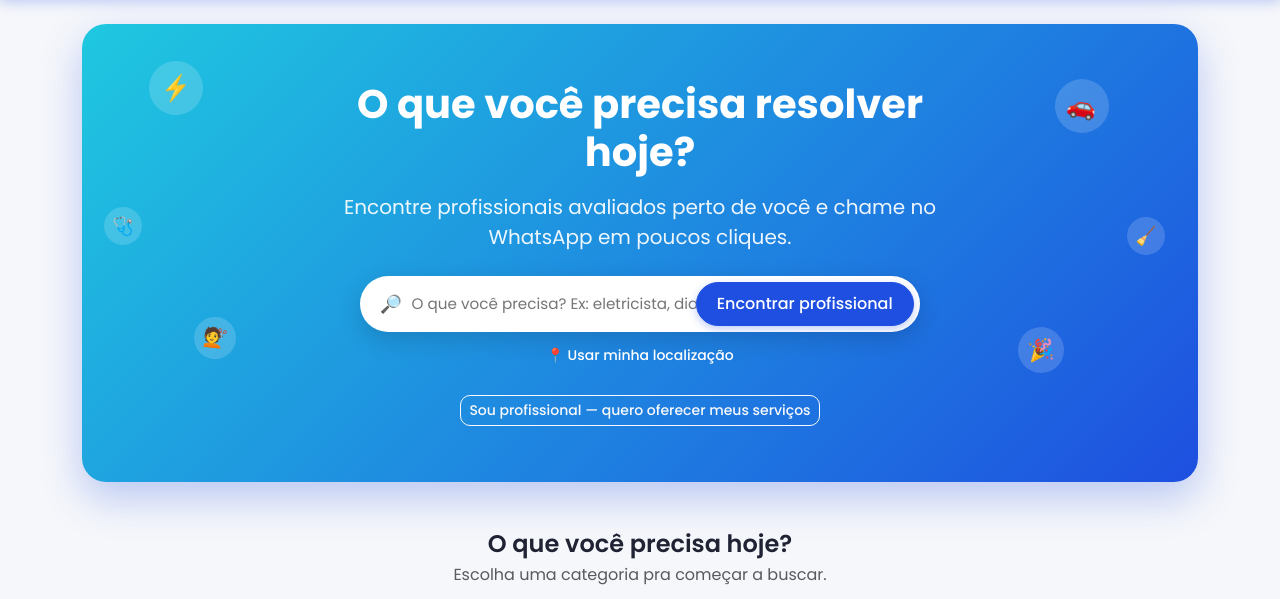
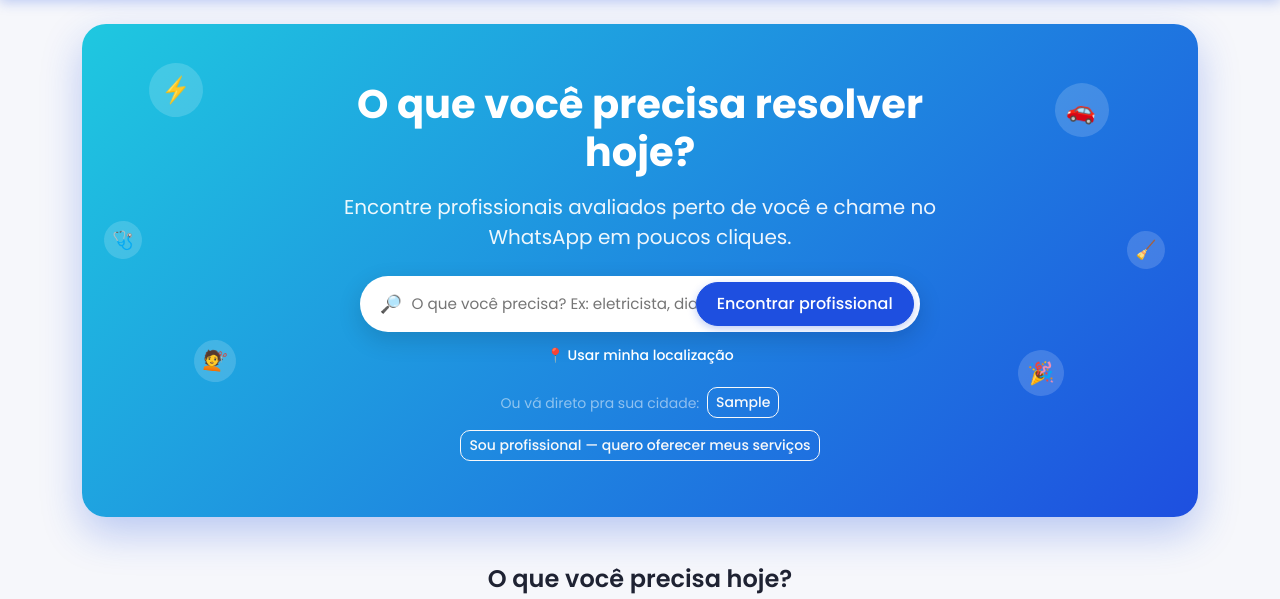
Before and after one commit to hermanoocardoso/servico-cidade, a FastAPI app: page / in a window 1280 px wide. Shown: the part 56-655 px from the top of the page. Run offline with FastAPI, Linux system fonts and the light colour scheme; tables that the repository leaves empty hold one stand-in row (values such as "Sample post"); some libraries are stand-ins or nearby versions.

Commit message:
Adiciona atalhos de cidade pra nao depender de geolocalizacao imprecisa
A localizacao do navegador (sobretudo sem GPS de hardware, como em
notebook) pode errar por centenas de km e isso nao da pra corrigir via
codigo -- quem decide a precisao e o sistema operacional. Como
alternativa confiavel, mostra na home e no catalogo botoes com as
cidades que ja tem profissionais cadastrados, pra buscar com um clique
sem depender de deteccao nenhuma.

```diff
--- a/app/main.py
+++ b/app/main.py
@@ -218,6 +218,27 @@ CATEGORIAS_DESTAQUE_LANDING = [
 # Catálogo (página inicial)
 # ---------------------------------------------------------------------------
 
+def cidades_mais_ativas(db: Session, limite: int = 6) -> list[str]:
+    """Cidades com mais profissionais cadastrados, pra oferecer como atalho
+    de clique — pra quem não quer (ou não confia n)a localização automática
+    do navegador (GPS de notebook/rede errando é comum, e o site não tem
+    como controlar isso)."""
+    linhas = (
+        db.query(models.ProfessionalProfile.cidade)
+        .filter(
+            models.ProfessionalProfile.aprovado == True,  # noqa: E712
+            models.ProfessionalProfile.ativo == True,  # noqa: E712
+            models.ProfessionalProfile.cidade.isnot(None),
+            models.ProfessionalProfile.cidade != "",
+        )
+        .group_by(models.ProfessionalProfile.cidade)
+        .order_by(func.count(models.ProfessionalProfile.id).desc())
+        .limit(limite)
+        .all()
+    )
+    return [linha[0] for linha in linhas]
+
+
 @app.get("/")
 def catalogo(
     request: Request,
@@ -247,9 +268,14 @@ def catalogo(
             if c.nome in CATEGORIAS_DESTAQUE_LANDING
             else len(CATEGORIAS_DESTAQUE_LANDING)
         )
+
         return templates.TemplateResponse(
             "landing.html",
-            {"request": request, "categorias_destaque": categorias_destaque},
+            {
+                "request": request,
+                "categorias_destaque": categorias_destaque,
+                "cidades_destaque": cidades_mais_ativas(db),
+            },
         )
 
     # O <select> de categoria manda "" quando é "Todas as categorias" —
@@ -339,6 +365,7 @@ def catalogo(
             "filtro_grupo": grupo or "",
             "filtro_cidade": cidade or "",
             "filtro_busca": busca or "",
+            "cidades_destaque": cidades_mais_ativas(db),
             "eh_admin_usuario": eh_admin(usuario),
         },
     )
--- a/app/static/style.css
+++ b/app/static/style.css
@@ -292,6 +292,10 @@ a.btn:visited {
 .btn-chip:hover {
     background: #DCE2FF;
     color: var(--cor-primaria-escura);
+}
+.btn-chip.active {
+    background: var(--cor-primaria);
+    color: #fff;
 }
 .btn-chip-action {
     background: var(--cor-primaria);
--- a/app/templates/landing.html
+++ b/app/templates/landing.html
@@ -25,10 +25,19 @@
             <button type="submit" class="btn btn-primary hero-search-btn">Encontrar profissional</button>
         </form>
 
-        <button type="button" id="btnLocalizacaoHero" class="btn btn-link btn-sm text-white text-decoration-none mb-3">
+        <button type="button" id="btnLocalizacaoHero" class="btn btn-link btn-sm text-white text-decoration-none mb-2">
             📍 Usar minha localização
         </button>
         <div id="statusLocalizacaoHero" class="small mb-2"></div>
+
+        {% if cidades_destaque %}
+        <p class="small text-white-50 mb-2">
+            Ou vá direto pra sua cidade:
+            {% for c in cidades_destaque %}
+                <a href="/?cidade={{ c | urlencode }}" class="btn btn-outline-light btn-sm ms-1 mb-1">{{ c }}</a>
+            {% endfor %}
+        </p>
+        {% endif %}
 
         <p class="mb-0">
             <a href="/comecar?tipo=profissional" class="btn btn-outline-light btn-sm">
```
Also changed, not shown: app/templates/index.html (+7 -1 lines).
